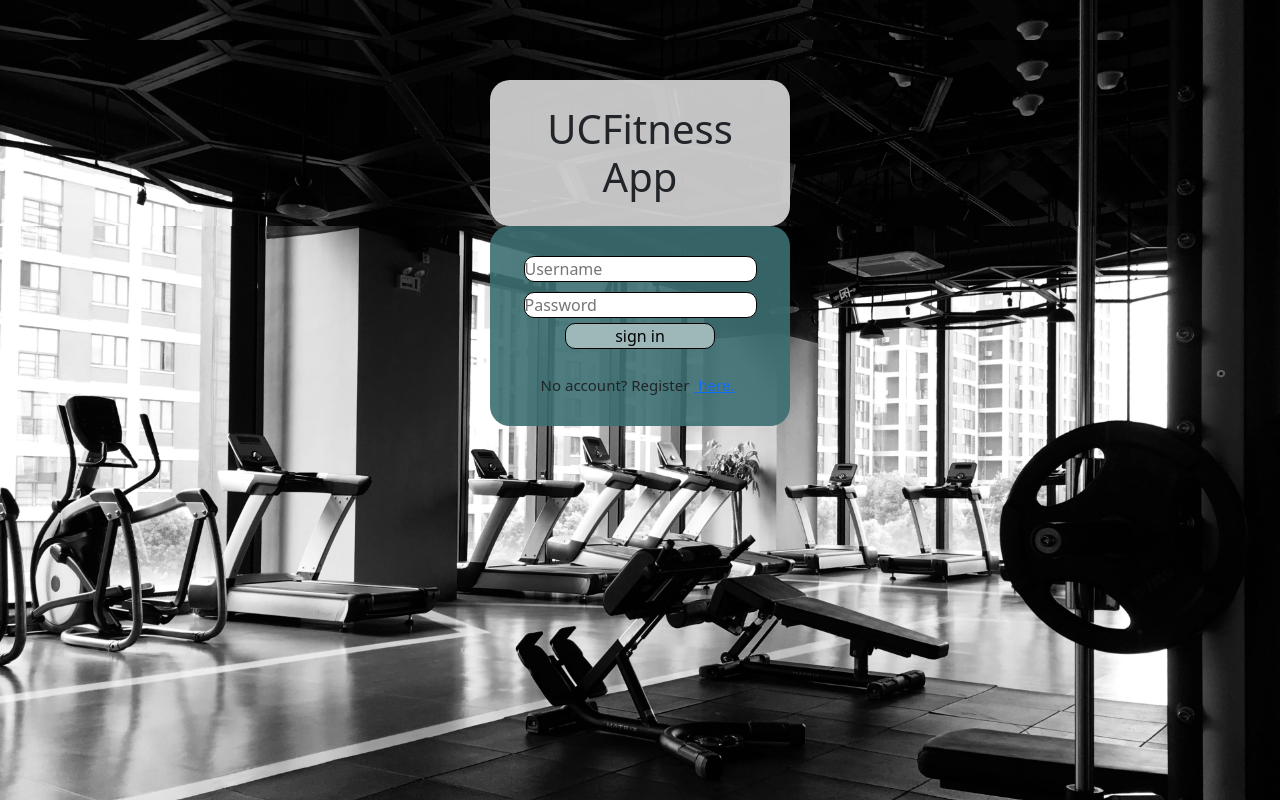
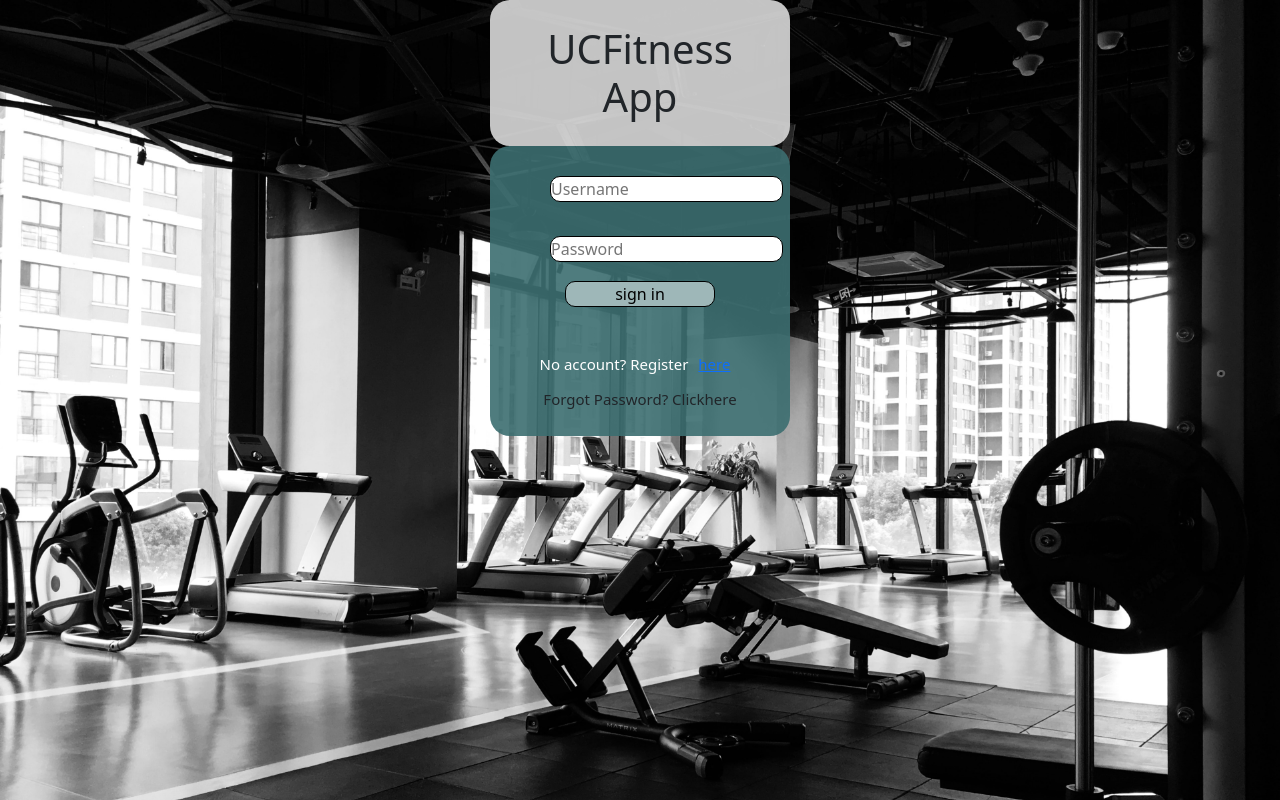
Before and after one commit to BrandonN24/workout-app, a React (Create React App) app in the folder frontend/: page / in a window 1280 px wide. Built offline with nearby package versions, Linux system fonts and the light colour scheme.

Commit message:
updated navbar, updated login page, refactored several css files

```diff
--- a/frontend/src/App.css
+++ b/frontend/src/App.css
@@ -1,13 +1,16 @@
 body {
   font-family: 'Josefin Sans';
   background-color: #FFFAFB;
+  background-image: url("./components/images/background.jpg");
+  background-size: cover;
+  background-repeat: no-repeat;
+  overflow-x:hidden;
 }
 
 * {
   padding: 0px;
   margin: 0px;
   box-sizing: border-box;
-
 }
 
 ::-webkit-scrollbar {
--- a/frontend/src/App.js
+++ b/frontend/src/App.js
@@ -1,5 +1,10 @@
 import React from 'react';
 import './App.css';
+// Bootstrap CSS
+import "bootstrap/dist/css/bootstrap.min.css";
+
+// Bootstrap Bundle JS
+import "bootstrap/dist/js/bootstrap.bundle.min";
 
 import { BrowserRouter, Routes, Route } from "react-router-dom";
 
--- a/frontend/src/components/Login.js
+++ b/frontend/src/components/Login.js
@@ -103,7 +103,6 @@ function Login()
         <div class="container">
             <div class="loginDiv">
                 <form onSubmit={doLogin}>
-                {/* <span id="inner-title">PLEASE LOG IN</span><br /> */}
                 <input type="text" id="loginName" placeholder="Username" ref={(c) => loginName = c} /><br />
                 <input type="password" id="loginPassword" placeholder="Password" ref={(c) => loginPassword = c} /><br />
 
@@ -112,16 +111,26 @@ function Login()
                 </form>
                 <span id="loginResult">{message}</span><br />
 
-                <span className = "link register">
+                <div id = "registerPrompt">
                     <span style={{fontSize:15}}>
                         No account? Register
                     </span>
-                    <Link to='/RegisterPage'>
+                    <Link class="registerLink"to='/RegisterPage'>
                     <span style={{fontSize:15}}>
-                        &nbsp;here.
+                        here
                     </span>
                     </Link>
-                </span>
+                </div>
+
+                <div id="forgotPasswordPrompt">
+                    <span style={{fontSize:15}}>
+                        Forgot Password? Click
+                    </span>
+                    <span style={{fontSize:15}}>
+                        here
+                    </span>
+                </div>
+
             </div>
         </div>
 
--- a/frontend/src/components/NavBar.js
+++ b/frontend/src/components/NavBar.js
@@ -1,23 +1,24 @@
 import React from "react";
 import { Link } from 'react-router-dom';
+import './../css/NavBar.css';
 
 const NavBar = () => {
   return (
       <nav>
         <ul>
-          <Link to="/HomePage">
+          <Link class="linkBar" to="/HomePage">
             Home
             </Link>
-          <Link to="/WorkoutsPage">
+          <Link class="linkBar" to="/WorkoutsPage">
             Exercises
           </Link>
-          <Link to="/HistoryPage">
+          <Link class="linkBar" to="/HistoryPage">
             History
           </Link>
-          <Link to="/StatsPage">
+          <Link class="linkBar" to="/StatsPage">
             Stats
           </Link>
-          <Link to="/">
+          <Link class="linkBar" to="/">
             Logout
             </Link>
         </ul>
--- a/frontend/src/components/PageTitle.js
+++ b/frontend/src/components/PageTitle.js
@@ -3,9 +3,9 @@ import React from 'react';
 function PageTitle()
 {
    return(
-    <body>
+    <div>
       <h1 id="title">UCFitness App</h1>
-    </body>
+    </div>
 
 
    );
--- a/frontend/src/css/Login.css
+++ b/frontend/src/css/Login.css
@@ -1,9 +1,10 @@
 .container{
-    display: grid;
-    height: 200px;
-    grid-template-rows: repeat(auto-fit, minmax(100px, 1fr));
-    grid-template-columns: repeat(auto-fit, minmax(100px, 1fr));
+    display: flex;
+    height: 300px;
+    /* grid-template-rows: repeat(auto-fit, minmax(100px, 1fr)); */
+    /* grid-template-columns: repeat(auto-fit, minmax(100px, 1fr)); */
     justify-items: center;
+    flex-direction: column;
 }
 
 .loginDiv{
@@ -18,17 +19,46 @@
 }
 
 #loginName{
+    display: flex;
+    justify-content: center;
+    align-items: center;
     background-color: white;
     border-radius: 10px;
+    left: 30px;
 }
 
 #loginPassword{
+    display: flex;
+    justify-content: center;
+    align-items: center;
     background-color: white;
     border-radius: 10px;
+    left: 30px;
 }
 
 #loginButton{
+    display: flex;
+    justify-content: center;
+    align-items: center;
     width: 150px;
     background-color: rgb(158, 183, 184, 1);
     border-radius: 10px;
+    left: 50px;
+    bottom: 10px;
 }
+
+#registerPrompt{
+    display: flex;
+    justify-content: center;
+    align-items: center;
+    color: white;
+}
+
+.registerLink:hover{
+    color: rgb(207, 219, 220);
+}
+
+#loginResult{
+    display: flex;
+    color: white;
+}
--- /dev/null
+++ b/frontend/src/css/NavBar.css
@@ -0,0 +1,30 @@
+nav{
+    background: #284B63;
+    color: #fff;
+    display: flex;
+    position: sticky;
+    top: 0px;
+    justify-content: space-between;
+    padding: 10px;
+    z-index: 1;
+}
+
+ul{
+    display: flex;
+    list-style: none;
+    margin: 0px;
+    padding: 0px;
+}
+
+.linkBar{
+    color: white;
+    text-decoration: none;
+    padding: 10px;
+    font-size: 17px;
+}
+
+.linkBar:hover{
+    color: rgb(40, 75, 99);
+    background-color: rgb(158, 183, 184);
+    border-radius: 10px;
+}
--- a/frontend/src/index.css
+++ b/frontend/src/index.css
@@ -4,12 +4,12 @@ body {
     sans-serif;
   -webkit-font-smoothing: antialiased;
   -moz-osx-font-smoothing: grayscale;
-  background-image: url("./components/images/background.jpg");
-  margin: 0 auto 100px;
+  /* background-image: url("./components/images/background.jpg"); */
+  /* margin: 0 auto 100px;
   background-size: cover;
   background-repeat: no-repeat;
   overflow-x:hidden;
-  padding-top: 40px;
+  padding-top: 0px; */
 }
 
 #title{
@@ -22,21 +22,6 @@ body {
   border-radius: 20px;
 }
 
-nav{
-  background: #284B63;
-  color: #fff;
-  display: flex;
-  justify-content: space-between;
-  padding: 10px;
-}
-
-ul{
-  display: flex;
-  list-style: none;
-  margin: 0px;
-  padding: 0px;
-}
-
 li{
   margin-right: 10px;
 }
@@ -44,22 +29,13 @@ li{
 a{
   color: #fff;
   text-decoration: none;
-  padding: 5px;
+  padding: 10px;
+  font-size: 17px;
 }
 
 a:hover{
-  background-color: #3C6E71;
+  color:rgb(40, 75, 99);
 }
-
-/* #loginDiv{
-  padding:25px;
-  margin: 0 auto;
-  text-align: center;
-  justify-content: flex-start;
-  width: 300px;
-  background-color: rgb(60, 110, 113,.9);
-  border-radius: 20px;
-} */
 
 #registerDiv{
   padding:25px;
--- a/frontend/src/utils/fetchData.js
+++ b/frontend/src/utils/fetchData.js
@@ -2,7 +2,7 @@ export const exerciseOptions = {
     method: 'GET',
     headers: {
       'X-RapidAPI-Host': 'exercisedb.p.rapidapi.com',
-      'X-RapidAPI-Key': '3890d210c4msh8f2c254991e16d7p18e825jsndfde18e2a6e6',
+      'X-RapidAPI-Key': '22a32ea326mshb40954ac0755d52p1e219djsn45372fb4e8be',
     },
   };
 
```
